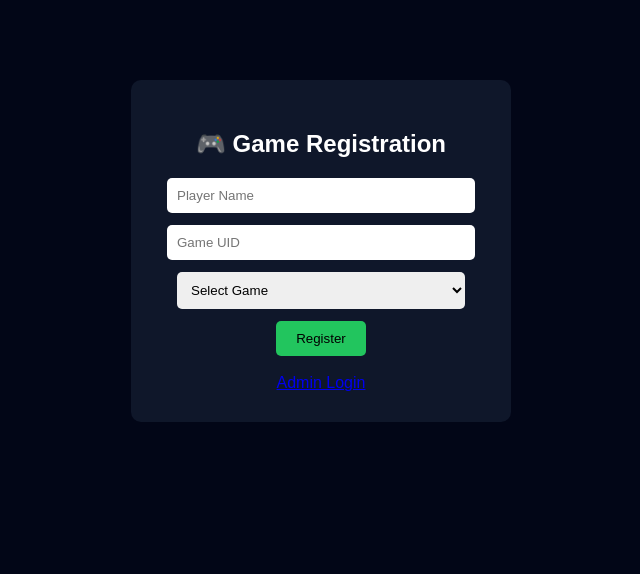
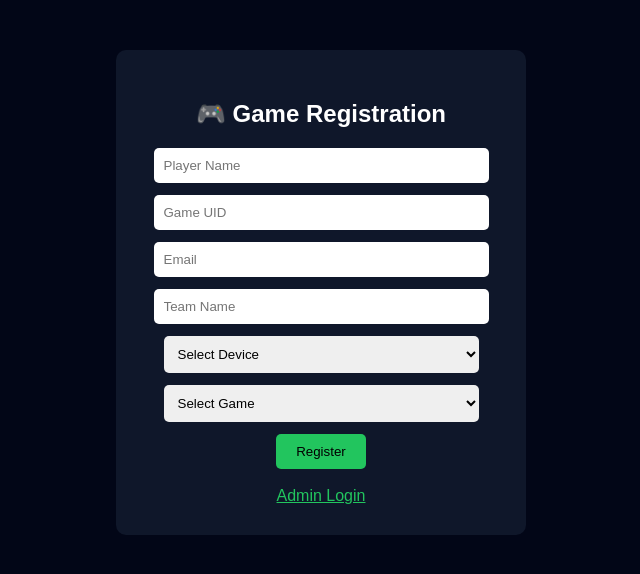
Before and after one commit to obaidraza8130-cpu/uid-web-page, a website: page index.html in a window 1280 px wide. Shown: the whole page, without its empty margins (319-959 px from the left). Drawn offline with Linux system fonts and the light colour scheme.

Commit message:
Update index.html

```diff
--- a/index.html
+++ b/index.html
@@ -8,15 +8,17 @@
             background: #020617;
             color: white;
             text-align: center;
-            margin-top: 80px;
+            margin-top: 50px;
         }
+
         .box {
             background: #0f172a;
             padding: 30px;
             border-radius: 10px;
-            width: 320px;
+            width: 350px;
             margin: auto;
         }
+
         input, select {
             padding: 10px;
             width: 90%;
@@ -24,6 +26,7 @@
             border-radius: 5px;
             border: none;
         }
+
         button {
             padding: 10px 20px;
             background: #22c55e;
@@ -31,16 +34,30 @@
             border-radius: 5px;
             cursor: pointer;
         }
+
+        a {
+            color: #22c55e;
+        }
     </style>
 </head>
 
 <body>
+
 <div class="box">
     <h2>🎮 Game Registration</h2>
 
     <form action="/submit" method="POST">
+
         <input type="text" name="name" placeholder="Player Name" required>
         <input type="text" name="uid" placeholder="Game UID" required>
+        <input type="email" name="email" placeholder="Email" required>
+        <input type="text" name="team" placeholder="Team Name">
+
+        <select name="device" required>
+            <option value="">Select Device</option>
+            <option>Mobile</option>
+            <option>PC</option>
+        </select>
 
         <select name="game" required>
             <option value="">Select Game</option>
@@ -55,5 +72,6 @@
     <br>
     <a href="/login">Admin Login</a>
 </div>
+
 </body>
 </html>
```
Lines whose indentation alone changed are shown as unchanged.
